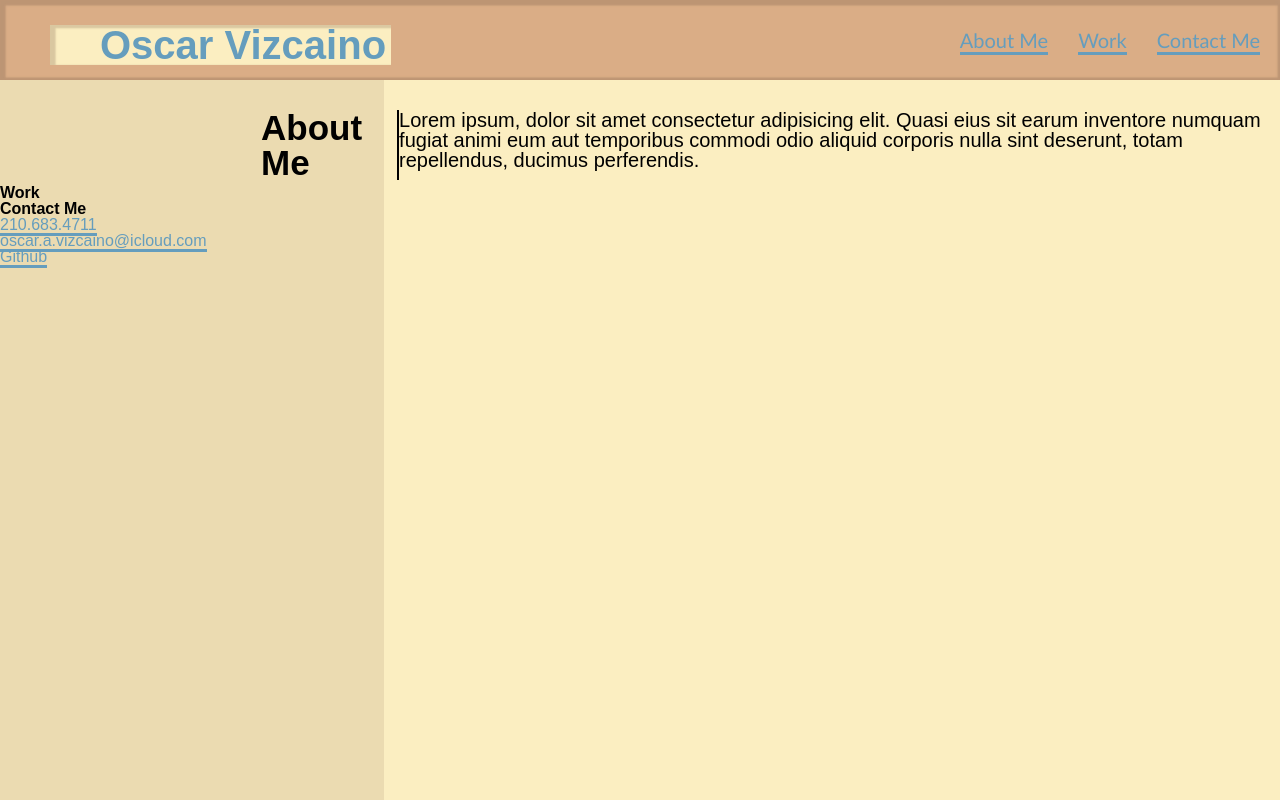
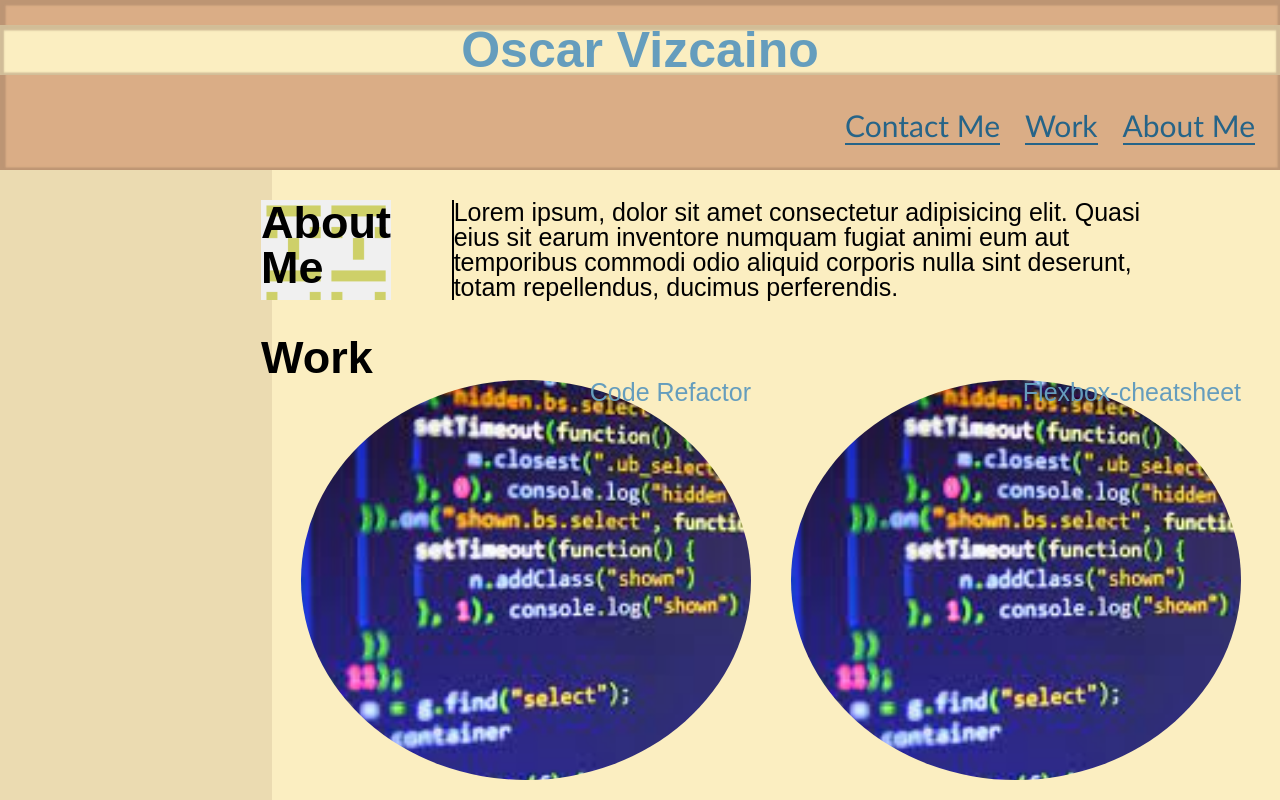
Before and after one commit to oscarV42/Professional-Portfolio, a plain HTML site: page index.html in a window 1280 px wide. Shown: the top 800 px of the page. Drawn offline with Linux system fonts and the light colour scheme.

Commit message:
adding more html content and css styling along with assets

```diff
--- a/assets/style.css
+++ b/assets/style.css
@@ -1,39 +1,51 @@
 body {
+  display: flex;
+  flex-direction: column;
+  justify-content: flex-start;
   background-color: #fbeec1;
-  box-shadow: inset 24rem 0 0 0 #8d705727;
+  box-shadow: inset 17rem 0 0 0 #8d705727;
 }
 
 .header {
-  /* background-color: #e27d60; */
   background-color: #daad86;
   padding-top: 25px;
-  padding-bottom: 5px;
+  padding-bottom: 15px;
   box-shadow: inset 0.1rem 0.1rem 0.1rem 0.25rem #8d705763;
 }
 
 .header h1 {
-  display: inline-block;
-  margin-left: 50px;
+  display: flex;
+  justify-content: center;
+  /* margin-left: 50px;
   margin-bottom: 10px;
   padding-left: 50px;
-  padding-right: 5px;
-  font-size: 40px;
+  padding-right: 5px; */
+  margin-bottom: 10px;
+  font-size: 50px;
   color: #659dbd;
   background-color: #fbeec1;
-  box-shadow: inset 0.1em 0.1rem 0.1rem 0.1rem #8d70574f;
+  box-shadow: inset 0em 0.1rem 0.1rem 0.25rem #8d705763;
 }
 
-.header nav {
-  float: right;
-  margin-right: 20px;
+nav {
+  display: flex;
+  justify-content: center;
+  background-color: #8d705785;
   font-family: "Gill Sans", "Gill Sans MT", Calibri, "Trebuchet MS", sans-serif;
-  font-size: 20px;
+  margin-top: 20px;
+  box-shadow: inset 0em 0.1rem 0.1rem 0.25rem #daad863d;
 }
 
-.header nav ul li {
-  margin-top: 5px;
-  display: inline-block;
-  margin-left: 25px;
+nav ul li {
+  font-size: 30px;
+  margin-bottom: 15px;
+  margin-top: 15px;
+  align-content: center;
+}
+
+nav a {
+  text-decoration: none;
+  text-align: center;
 }
 
 .aboutme {
@@ -45,22 +57,124 @@ body {
 }
 
 .aboutme h2 {
-  font-size: 35px;
+  font-size: 45px;
   margin-right: 10px;
+  background-image: url(./images/avatar.png);
+  background-size: 50%;
   /* border-right: 2px solid black; */
-  border-spacing: 10px;
 }
 
 .aboutme p {
-  margin-left: 25px;
+  margin-left: 5%;
+  margin-right: 10%;
   border-left: 2px solid black;
   border-spacing: 5px;
+  font-size: 25px;
 }
 
+.work {
+  font-size: 20px;
+  margin-top: 25px;
+  margin-left: 20%;
+  padding: 5px 5px 5px 5px;
+}
+
+.work h2 {
+  font-size: 45px;
+  margin-right: 10px;
+}
+
+.work ul li {
+  float: left;
+  flex-direction: row;
+  margin-left: 40px;
+  margin-bottom: 50px;
+  width: 450px;
+  height: 400px;
+  text-align: end;
+  font-size: 25px;
+  background-image: url(/assets/images/download.jpg);
+  background-size: 150%;
+  border-radius: 50%;
+  color: #659dbd;
+}
+
+/* .work h3 {
+  display: none;
+  float: right;
+  color: #659dbd;
+  font-size: 25px;
+  position: relative;
+  padding-inline-start: 25px;
+  padding-inline-end: 15px;
+  background-color: #daad86;
+  border-radius: 25%;
+} */
+#code-refactor:hover {
+  background-image: url(./images/01-html-css-git-homework-demo.png);
+  background-size: 100%;
+  background-position: 50%;
+  border-radius: 50%;
+  margin-bottom: 15px;
+  box-shadow: inset 0px 0px 25px #8d8741, 0 0 25px #8d8741;
+}
+#flexbox-cheatsheet:hover {
+  background-image: url(./images/01-app-desktop.png);
+  background-size: 100%;
+  background-position: 50%;
+  border-radius: 50%;
+  margin-bottom: 15px;
+  box-shadow: inset 0px 0px 25px #8d8741, 0 0 25px #8d8741;
+}
+
+#coming-soon:hover {
+  box-shadow: inset 0px 0px 25px #8d8741, 0 0 25px #8d8741;
+}
+
+footer {
+  display: flexbox;
+  background-color: #8d8741;
+  padding: 30px;
+  clear: both;
+  font-family: "Trebuchet MS", "Lucida Sans Unicode", "Lucida Grande",
+    "Lucida Sans", Arial, sans-serif;
+  text-align: center;
+}
+
+footer h2 {
+  color: #659dbd;
+  text-align: center;
+  background-color: #daad86;
+  margin-bottom: 10px;
+  padding: 5px 5px 5px 5px;
+  box-shadow: inset 10rem 0rem 0rem 0rem #8d705757;
+  font-size: 40px;
+  border-radius: 50%;
+}
+
+footer ul {
+  flex-direction: column;
+}
+
+footer ul li {
+  justify-content: space-around;
+  font-size: 25px;
+}
 a {
-  color: #659dbd;
-  border-bottom: 3px solid #659dbd;
+  color: #266488;
+  border-bottom: 2px solid #266488;
 }
 a:link {
   text-decoration: none;
 }
+
+@media screen and (min-width: 768px) {
+  nav {
+    display: block;
+    flex-direction: column;
+  }
+  nav ul li {
+    float: right;
+    margin-right: 25px;
+  }
+}
--- a/index.html
+++ b/index.html
@@ -28,8 +28,16 @@
         perferendis.
       </p>
     </section>
-    <section id="work">
+    <section class="work" id="work">
       <h2>Work</h2>
+      <ul>
+        <!-- <h3>Code Refactor</h3> -->
+        <li id="code-refactor">Code Refactor</li>
+        <!-- <h3>Flexbox Cheatsheet</h3> -->
+        <li id="flexbox-cheatsheet">Flexbox-cheatsheet</li>
+        <!-- <h3>Coming Soon!</h3> -->
+        <li id="coming-soon">Coming Soon</li>
+      </ul>
     </section>
     <footer id="contact-me">
       <h2>Contact Me</h2>
```
Also changed, not shown: assets/images/01-app-desktop.png (added), assets/images/01-html-css-git-homework-demo.png (added), assets/images/avatar.png (added), assets/images/download.jpg (added).
